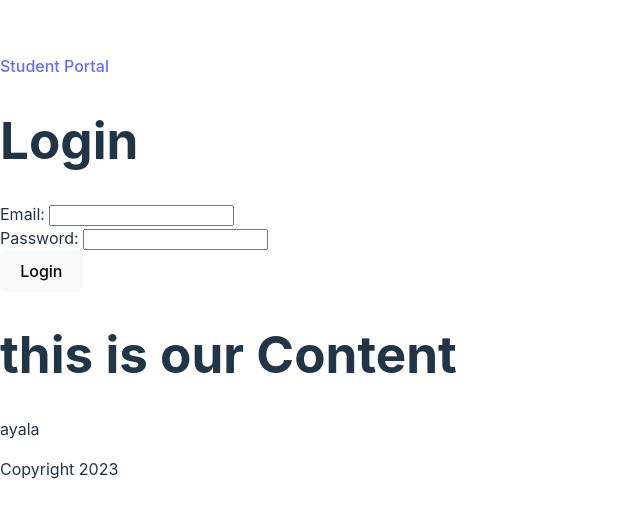
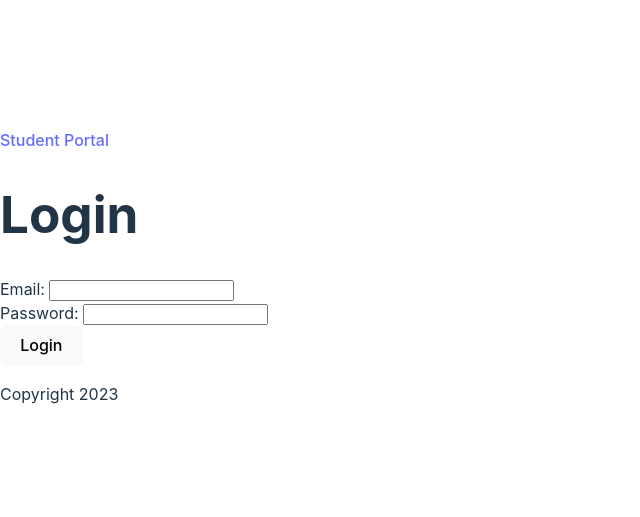
Before and after one commit to askarf/resume-app-student-portal, a React (Vite) app: page / in a window 1280 px wide. Shown: the part 125-642 px from the top of the page, without its empty margins (0-640 px from the left). Built offline with nearby package versions, Linux system fonts and the light colour scheme.

Commit message:
update conditional home page

```diff
--- a/src/App.jsx
+++ b/src/App.jsx
@@ -7,14 +7,26 @@ import { BrowserRouter } from "react-router-dom";
 
 import { Login } from "./Login";
 
-
 function App() {
+  let homePage;
+  if (localStorage.jwt === undefined) {
+    homePage = (
+      <div>
+        <Login />
+      </div>
+    );
+  } else {
+    homePage = (
+      <div>
+        <Content />
+      </div>
+    );
+  }
   return (
     <div>
       <BrowserRouter>
         <Header />
-        <Login />
-        <Content />
+        {homePage}
         <Footer />
       </BrowserRouter>
     </div>
```
